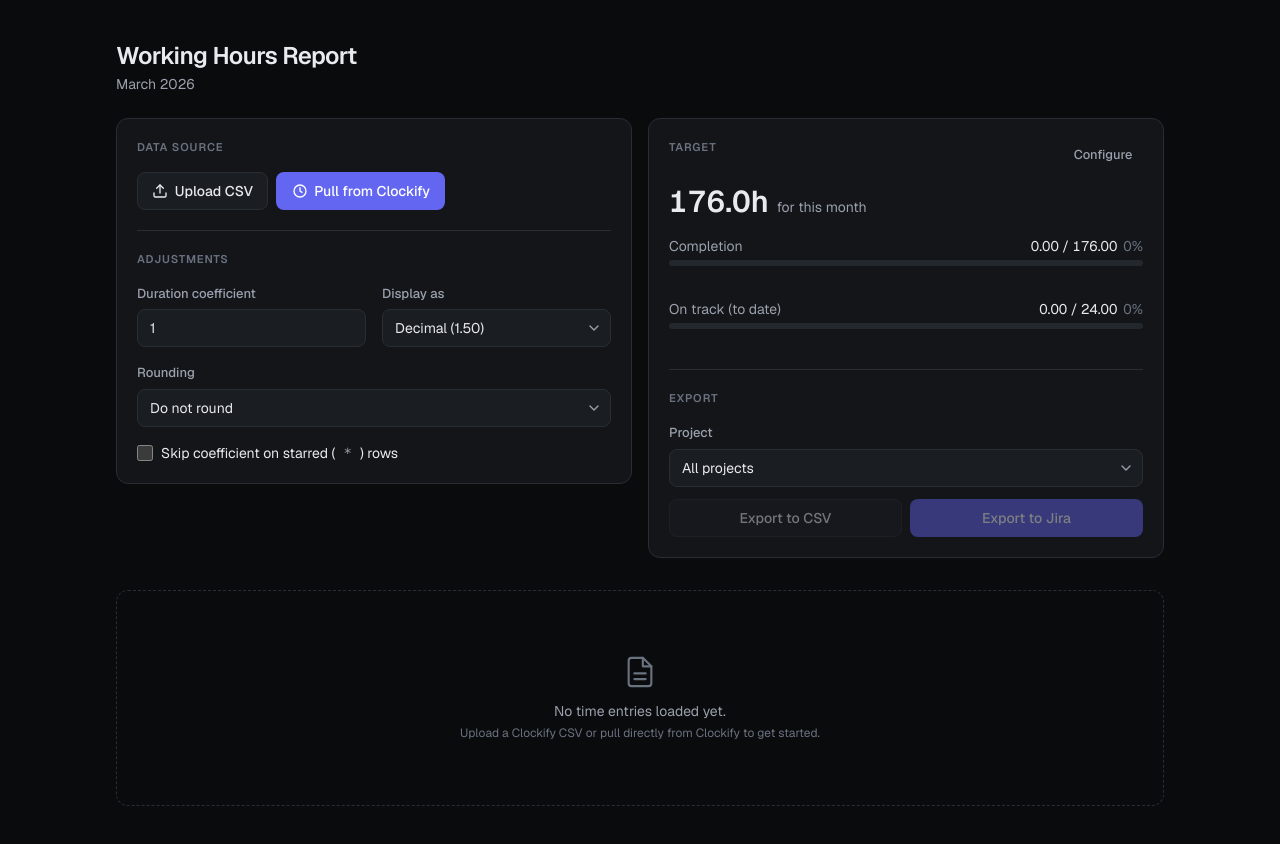
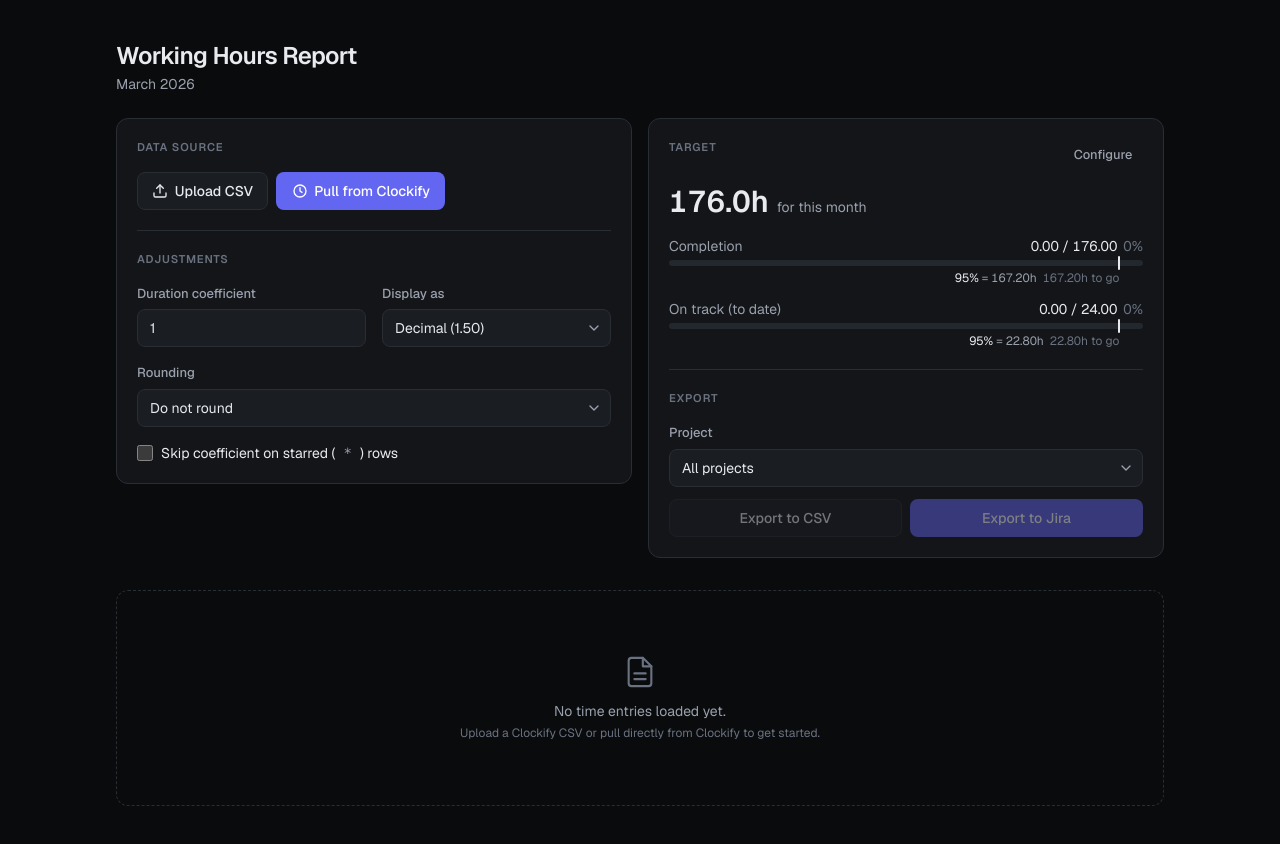
Before and after one commit to KarlKadak/hours-gen, a Next.js app: page / in a window 1280 px wide. Built offline with nearby package versions, Linux system fonts and the light colour scheme.

Commit message:
adjust target slider

```diff
--- a/src/app/globals.css
+++ b/src/app/globals.css
@@ -323,6 +323,8 @@ input[type="radio"] {
   margin: -6px 0;
   cursor: crosshair;
 }
+/* Marker and label snap to whole percents; the short eased transition with a
+   slight overshoot makes the jump between steps feel like a physical detent. */
 .progress-marker {
   position: absolute;
   top: 2px;
@@ -332,6 +334,7 @@ input[type="radio"] {
   border-radius: 1px;
   background: var(--text);
   pointer-events: none;
+  transition: left 0.16s cubic-bezier(0.3, 1.3, 0.5, 1);
 }
 /* Fixed-height line under the track so the hint never shifts the layout. */
 .progress-hint {
@@ -346,6 +349,8 @@ input[type="radio"] {
   position: absolute;
   top: 0;
   white-space: nowrap;
+  transition: left 0.16s cubic-bezier(0.3, 1.3, 0.5, 1),
+    transform 0.16s cubic-bezier(0.3, 1.3, 0.5, 1);
 }
 .progress-hint-center { transform: translateX(-50%); }
 .progress-hint-start { transform: translateX(0); }
--- a/src/components/Summary.tsx
+++ b/src/components/Summary.tsx
@@ -39,6 +39,9 @@ function getRollingTargetHours(config: TargetHoursConfig): number {
   return expectedHours;
 }
 
+// Where the target marker sits before the user moves it.
+const DEFAULT_TARGET_PCT = 95;
+
 interface ProgressRowProps {
   label: string;
   value: number;
@@ -56,24 +59,24 @@ const ProgressRow: FC<ProgressRowProps> = ({ label, value, target, displayMode,
     ? "var(--warning)"
     : "var(--accent)";
 
-  // Hovered position along the bar, snapped to whole percents. Null when not hovering.
-  const [hoverPct, setHoverPct] = useState<number | null>(null);
+  // Target position along the bar, snapped to whole percents. Starts at 95% and
+  // stays wherever the pointer last left it, like a physical slider.
+  const [targetPct, setTargetPct] = useState<number>(DEFAULT_TARGET_PCT);
 
   const handleMouseMove = (e: MouseEvent<HTMLDivElement>) => {
     const rect = e.currentTarget.getBoundingClientRect();
     if (rect.width <= 0) return;
     const ratio = (e.clientX - rect.left) / rect.width;
-    setHoverPct(Math.min(100, Math.max(0, Math.round(ratio * 100))));
+    setTargetPct(Math.min(100, Math.max(0, Math.round(ratio * 100))));
   };
 
-  const hoverHours = hoverPct !== null ? (target * hoverPct) / 100 : null;
-  const remaining = hoverHours !== null ? hoverHours - value : null;
+  const targetHours = (target * targetPct) / 100;
+  const remaining = targetHours - value;
   const fmt = (h: number) =>
     displayMode === "decimal" ? `${formatDuration(h, displayMode)}h` : formatDuration(h, displayMode);
 
   // Keep the label inside the bar near the edges instead of centering it on the line.
-  const labelAlign =
-    hoverPct === null ? "center" : hoverPct < 12 ? "start" : hoverPct > 88 ? "end" : "center";
+  const labelAlign = targetPct < 12 ? "start" : targetPct > 88 ? "end" : "center";
 
   return (
     <div>
@@ -84,35 +87,27 @@ const ProgressRow: FC<ProgressRowProps> = ({ label, value, target, displayMode,
           <span className="ml-1.5 text-[var(--text-faint)]">{pct.toFixed(0)}%</span>
         </span>
       </div>
-      <div
-        className="progress-hover"
-        onMouseMove={handleMouseMove}
-        onMouseLeave={() => setHoverPct(null)}
-      >
+      <div className="progress-hover" onMouseMove={handleMouseMove}>
         <div className="progress-track">
           <div
             className="progress-fill"
             style={{ width: `${Math.min(100, Math.max(0, pct))}%`, background: color }}
           />
         </div>
-        {hoverPct !== null && (
-          <div className="progress-marker" style={{ left: `${hoverPct}%` }} />
-        )}
+        <div className="progress-marker" style={{ left: `${targetPct}%` }} />
       </div>
       <div className="progress-hint num">
-        {hoverPct !== null && hoverHours !== null && remaining !== null && (
         <span
           className={`progress-hint-label progress-hint-${labelAlign}`}
-            style={{ left: `${hoverPct}%` }}
+          style={{ left: `${targetPct}%` }}
         >
-            <span className="text-[var(--text)]">{hoverPct}%</span>
+          <span className="text-[var(--text)]">{targetPct}%</span>
           {" = "}
-            {fmt(hoverHours)}
+          {fmt(targetHours)}
           <span className="ml-1.5 text-[var(--text-faint)]">
             {remaining >= 0 ? `${fmt(remaining)} to go` : `${fmt(-remaining)} over`}
           </span>
         </span>
-        )}
       </div>
     </div>
   );
```
Lines whose indentation alone changed are shown as unchanged.
